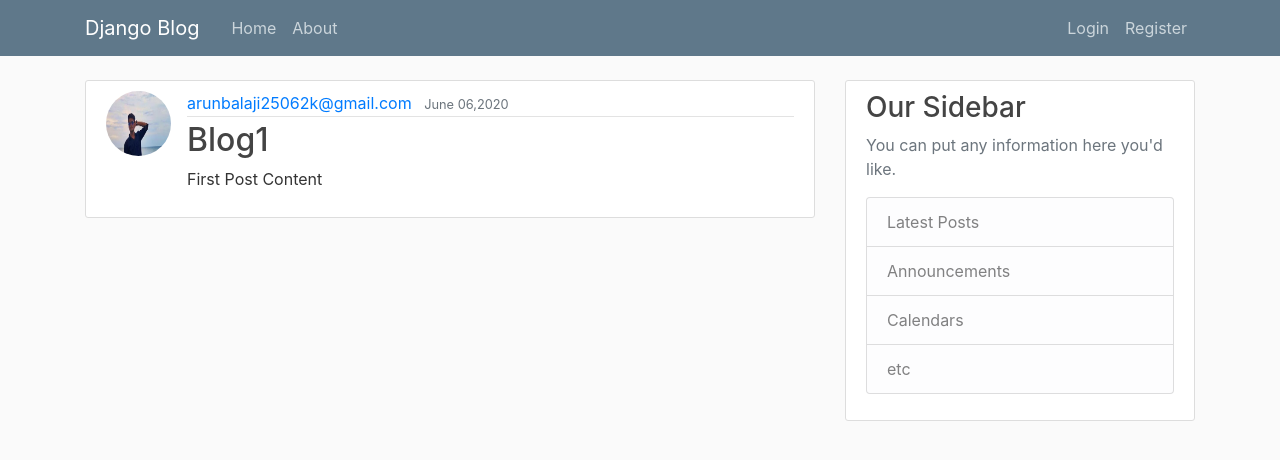
After one commit to ArunBalajiR/Django-Blog-Application, a Django app: page /post/1/ in a window 1280 px wide. The commit adds this page. Shown: the top 460 px of the page. Run offline with Django 3.2, Linux system fonts and the light colour scheme; data comes from the database, SQL or seed files in the repository; both versions use the stored data as it was after the commit; some libraries are stand-ins or nearby versions.

Commit message:
newpost,postedit,postdelete

```diff
--- a/blog/models.py
+++ b/blog/models.py
@@ -3,7 +3,7 @@ from django.utils import timezone
 from django.contrib.auth.models import User
 from ckeditor.fields import RichTextField
 from ckeditor_uploader.fields import RichTextUploadingField
-
+from django.urls import reverse
 
 # Create your models here.
 class Post(models.Model):
@@ -14,3 +14,5 @@ class Post(models.Model):
 
     def __str__(self):
         return self.title
+    def get_absolute_url(self):
+        return reverse('post-detail',kwargs={'pk':self.pk})
--- a/blog/urls.py
+++ b/blog/urls.py
@@ -1,6 +1,18 @@
 from django.urls import path
 from . import views
+from .views import (
+    PostListView,
+    PostDetailView,
+    PostCreateView,
+    PostUpdateView,
+    PostDeleteView,
+)
 urlpatterns=[
-    path('',views.home,name="blog-home"),   #here why i give name as blog-home because there is a possibility for having another app having same name home ..so it is collapsed so i prefer 'blog-home',then 'home'.
-    path('about',views.about,name="blog-about")
+    # path('',views.home,name="blog-home"),   #here why i give name as blog-home because there is a possibility for having another app having same name home ..so it is collapsed so i prefer 'blog-home',then 'home'.
+    path('', PostListView.as_view(),name='blog-home'),    #.as_view is given for viewsing class views
+    path('post/<int:pk>/', PostDetailView.as_view(),name='post-detail'),
+    path('post/new/', PostCreateView.as_view(),name='post-create'),
+    path('post/<int:pk>/update/', PostUpdateView.as_view(),name='post-update'),
+    path('post/<int:pk>/delete/', PostDeleteView.as_view(),name='post-delete'),
+    path('about',views.about,name="blog-about"),
 ]
--- a/blog/views.py
+++ b/blog/views.py
@@ -1,26 +1,51 @@
 from django.shortcuts import render
 from .models import Post
-
+from django.views.generic import ListView,DetailView,CreateView,UpdateView,DeleteView
+from django.contrib.auth.mixins import LoginRequiredMixin,UserPassesTestMixin
 # Create your views here.
 def home(request):
-    # posts=[
-    #     {
-    #         'author': 'Arun Balaji',
-    #         'title': 'Django Tutorials',
-    #         'content': 'First Post Content',
-    #         'date_posted': '15th Jan 2020'
-    #     },
-    #     {
-    #         'author': 'Vijaya Baskar',
-    #         'title': 'Python Tutorials',
-    #         'content': 'Second Post Content',
-    #         'date_posted': '25th Jun 2020'
-    #     }
-    # ]
+
     context={
         'posts':Post.objects.all()
     }
     return render(request,'blog/home.html',context)
+class PostListView(ListView):
+    model=Post
+    template_name='blog/home.html'   #<app>/<model>_<viewtype>.html(it tells this is youre looking for)
+    context_object_name='posts'
+    ordering=['-date_posted']
+class PostDetailView(DetailView):
+    model=Post
+
+class PostCreateView(LoginRequiredMixin,CreateView):
+    model=Post
+    fields = ['title','content']
+    def form_valid(self,form):
+        form.instance.author = self.request.user
+        return super().form_valid(form)
+
+class PostUpdateView(LoginRequiredMixin, UserPassesTestMixin,UpdateView):
+
+    model=Post
+    fields = ['title','content']
+    def form_valid(self,form):
+        form.instance.author = self.request.user
+        return super().form_valid(form)
+    def test_func(self):
+        post=self.get_object()
+        if self.request.user == post.author:
+            return True
+        return False
+
+class PostDeleteView(LoginRequiredMixin,UserPassesTestMixin,DeleteView):
+    model=Post
+    success_url='/'
+    def test_func(self):
+        post=self.get_object()
+        if self.request.user == post.author:
+            return True
+            return False
+
 
 def about(request):
     return render(request,'blog/about.html',{'title': 'About'})
--- a/templates/blog/base.html
+++ b/templates/blog/base.html
@@ -32,8 +32,9 @@
               <!-- Navbar Right Side -->
               <div class="navbar-nav">
                 {% if user.is_authenticated %}
+                <a class="nav-item nav-link" href="{% url 'profile' %}">Hi, {{user.first_name}}</a>
+                <a class="nav-item nav-link" href="{% url 'post-create' %}">New Post</a>
                 <a class="nav-item nav-link" href="{% url 'logout' %}">Log Out</a>
-                <a class="nav-item nav-link" href="{% url 'profile' %}">Hi, {{user.first_name}}</a>
 
                 {% else %}
                 <a class="nav-item nav-link" href="{% url 'login' %}">Login</a>
--- a/templates/blog/home.html
+++ b/templates/blog/home.html
@@ -9,7 +9,7 @@
             <a class="mr-2" href="#">{{ post.author }}</a>
             <small class="text-muted">{{ post.date_posted |date:"F d,Y" }}</small>
         </div>
-        <h2><a class="article-title" href="#">{{ post.title }}</a></h2>
+        <h2><a class="article-title" href="{% url 'post-detail' post.id %}">{{ post.title }}</a></h2>
         <p class="article-content">{{ post.content|safe }}</p>
         </div>
     </article>
--- /dev/null
+++ b/templates/blog/post_detail.html
@@ -0,0 +1,23 @@
+{% extends 'blog/base.html' %}
+{% block content %}
+
+
+<article class="media content-section">
+    <img class="rounded-circle article-img" src="{{ object.author.profile.image.url}}">
+    <div class="media-body">
+    <div class="article-metadata">
+        <a class="mr-2" href="#">{{ object.author }}</a>
+        <small class="text-muted">{{ object.date_posted |date:"F d,Y" }}</small>
+        {% if object.author == user %}
+        <div>
+            <a class="btn btn-secondary btn-sm mt-1 mb-1" href="{% url 'post-update' object.id %}">Update</a>
+            <a class="btn btn-danger btn-sm mt-1 mb-1" href="{% url 'post-delete' object.id %}">Delete</a>
+        </div>
+        {% endif%}
+    </div>
+    <h2 class="article-title" >{{ object.title }}</h2>
+    <p class="article-content">{{ object.content|safe }}</p>
+    </div>
+</article>
+
+{% endblock %}
```
Also changed, not shown: mybook/settings.py (+22 -0 lines), templates/blog/post_confirm_delete.html (added, +24 -0 lines), templates/blog/post_form.html (added, +22 -0 lines), db.sqlite3.
